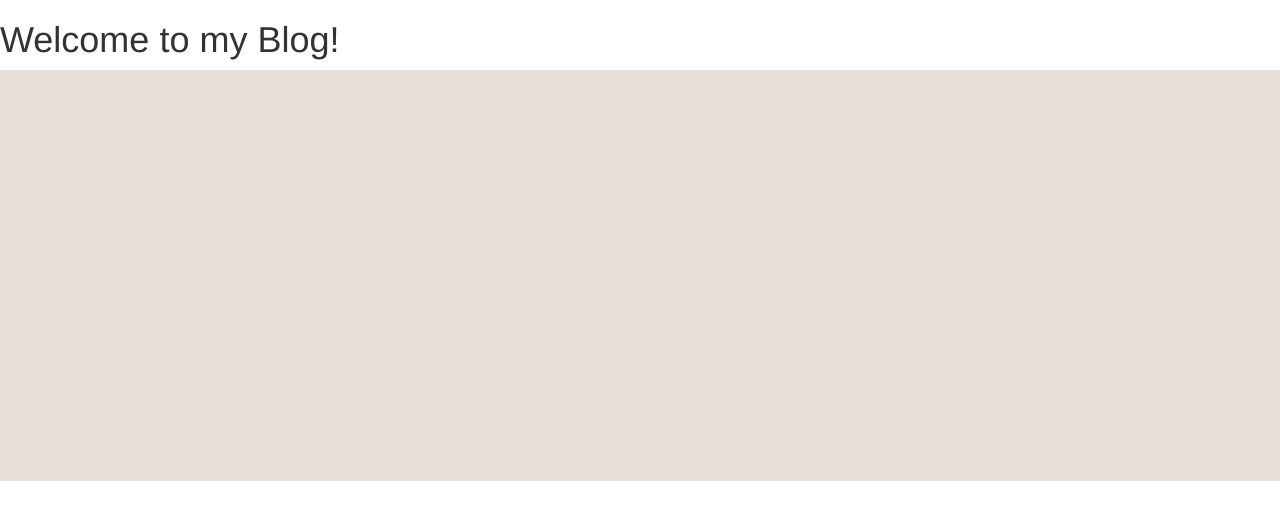
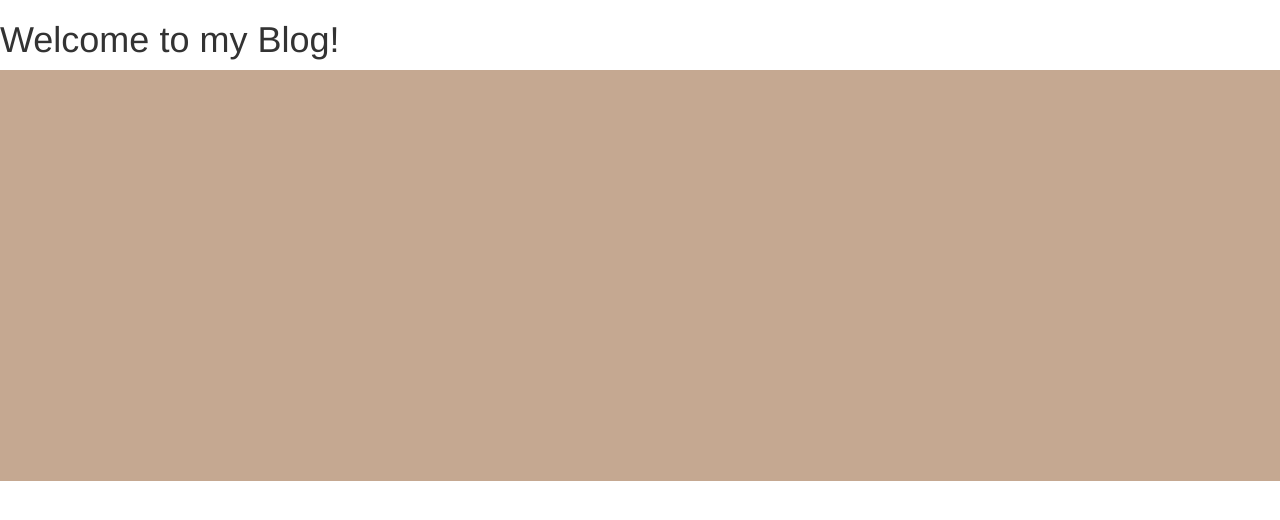
Before and after one commit to Soniakoi/Blog-Post., a Flask app: template app/templates/index.html in a window 1280 px wide. Shown: the part 52-572 px from the top of the page. Run offline with Flask 2, Linux system fonts and the light colour scheme; the template is opened without the code that fills it, so the values that code supplies are empty; some libraries are stand-ins or nearby versions.

Commit message:
change background color

```diff
--- a/app/templates/index.html
+++ b/app/templates/index.html
@@ -4,7 +4,7 @@
     <h1>Welcome to my Blog!</h1>
     <link href="https://fonts.googleapis.com/css?family=Satisfy&display=swap" rel="stylesheet">
     <div class="container-fluid"
-    style="font-family: 'Satisfy', cursive; font-size: 50px; background-color:rgb(233, 223, 215); background-repeat: no-repeat; background-size: cover;background-position: center;height: 100%;width: 100%;">
+    style="font-family: 'Satisfy', cursive; font-size: 50px; background-color:rgb(197, 168, 145); background-repeat: no-repeat; background-size: cover;background-position: center;height: 100%;width: 100%;">
 
     <div class="row">
 
```
